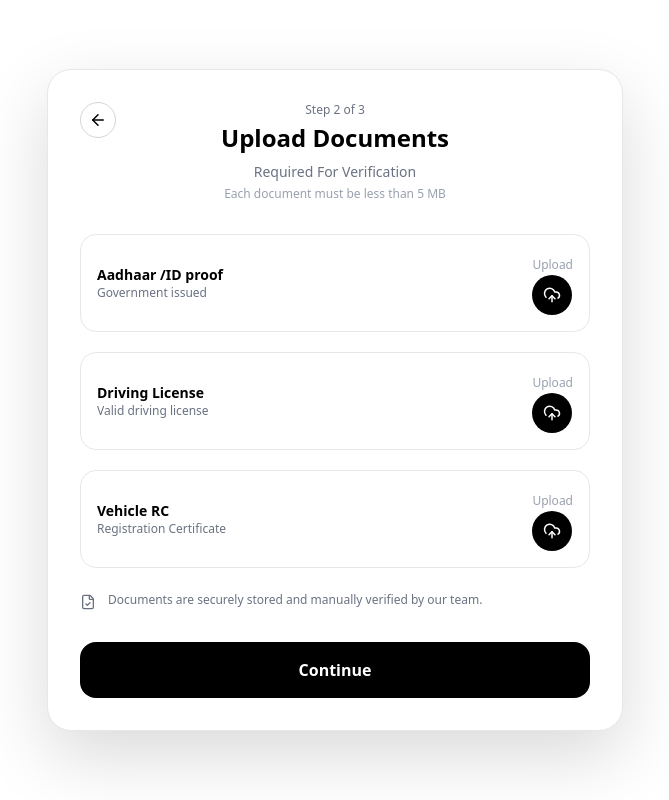
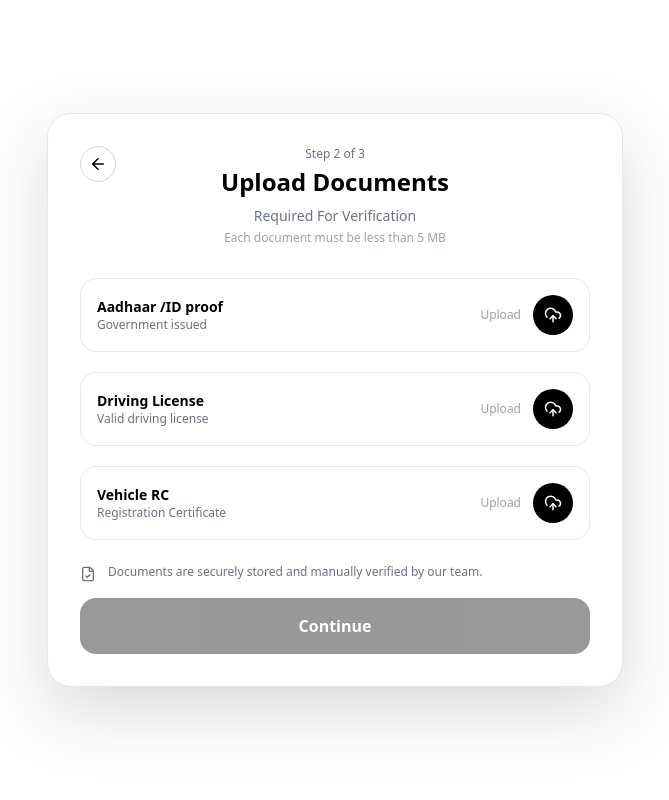
Before and after one commit to suvojitmanna/car_Booking, a Next.js app: page /partner/onboarding/documents in a window 1280 px wide. Shown: the whole page, without its empty margins (305-974 px from the left). Built offline with nearby package versions, Linux system fonts and the light colour scheme; no server answers.

Commit message:
partner login connct to backend

```diff
--- a/src/app/partner/onboarding/bank/page.tsx
+++ b/src/app/partner/onboarding/bank/page.tsx
@@ -1,6 +1,5 @@
-
 "use client";
-
+import axios from "axios";
 import {
   ArrowLeft,
   BadgeCheck,
@@ -8,14 +7,49 @@ import {
   CreditCard,
   Landmark,
   Phone,
+  CircleDashed, // Added this import for the loading spinner
 } from "lucide-react";
 import { motion } from "motion/react";
 import { useRouter } from "next/navigation";
-import React from "react";
+import React, { useState } from "react";
 import { RiSecurePaymentLine } from "react-icons/ri";
 
 const Page = () => {
   const router = useRouter();
+  const [accountHolder, setAccountHolder] = useState("");
+  const [accountNumber, setAccountNumber] = useState("");
+  const [ifsc, setIfsc] = useState("");
+  const [upi, setUpi] = useState("");
+  const [mobileNumber, setMobileNumber] = useState("");
+  const [loading, setLoading] = useState(false);
+  const [error, setError] = useState("");
+
+  const handleBank = async () => {
+    setError("");
+    try {
+      setLoading(true);
+      const { data } = await axios.post("/api/partner/onboarding/bank", {
+        accountHolder,
+        accountNumber,
+        ifsc,
+        upi,
+        mobileNumber,
+      });
+      setLoading(false);
+    } catch (error: any) {
+      setError(
+        error?.response?.data?.message || "Something went wrong during upload",
+      );
+      setLoading(false);
+    }
+  };
+
+  const isButtonDisabled =
+    loading ||
+    !accountHolder.trim() ||
+    !accountNumber.trim() ||
+    !ifsc.trim() ||
+    !mobileNumber.trim();
 
   return (
     <div className="min-h-screen bg-white flex items-center justify-center px-4 py-4 overflow-hidden">
@@ -25,7 +59,6 @@ const Page = () => {
         transition={{ duration: 0.4 }}
         className="w-full max-w-xl bg-white rounded-3xl border border-gray-200 shadow-[0_20px_60px_rgba(0,0,0,0.12)] px-5 py-5 sm:px-7 sm:py-6"
       >
-        {/* Header */}
         <div className="relative text-center">
           <button
             type="button"
@@ -35,9 +68,7 @@ const Page = () => {
             <ArrowLeft size={16} />
           </button>
 
-          <p className="text-[11px] text-gray-500 font-medium">
-            Step 3 of 3
-          </p>
+          <p className="text-[11px] text-gray-500 font-medium">Step 3 of 3</p>
 
           <h1 className="text-xl sm:text-2xl font-bold mt-1">
             Bank & Payout Setup
@@ -48,9 +79,7 @@ const Page = () => {
           </p>
         </div>
 
-        {/* Form */}
         <div className="mt-5 space-y-4">
-          {/* Account Holder */}
           <div>
             <label
               htmlFor="accountHolder"
@@ -60,21 +89,19 @@ const Page = () => {
             </label>
 
             <div className="flex items-center gap-2 mt-1 border-b border-gray-300 focus-within:border-black transition-colors">
-              <BadgeCheck
-                size={17}
-                className="text-gray-400 shrink-0"
-              />
+              <BadgeCheck size={17} className="text-gray-400 shrink-0" />
 
               <input
                 id="accountHolder"
                 type="text"
                 placeholder="As per bank records"
                 className="flex-1 py-1.5 text-sm outline-none bg-transparent"
+                value={accountHolder}
+                onChange={(e) => setAccountHolder(e.target.value)}
               />
             </div>
           </div>
 
-          {/* Account Number */}
           <div>
             <label
               htmlFor="accountNumber"
@@ -84,21 +111,19 @@ const Page = () => {
             </label>
 
             <div className="flex items-center gap-2 mt-1 border-b border-gray-300 focus-within:border-black transition-colors">
-              <CreditCard
-                size={17}
-                className="text-gray-400 shrink-0"
-              />
+              <CreditCard size={17} className="text-gray-400 shrink-0" />
 
               <input
                 id="accountNumber"
                 type="text"
                 placeholder="Enter account number"
                 className="flex-1 py-1.5 text-sm outline-none bg-transparent"
+                value={accountNumber}
+                onChange={(e) => setAccountNumber(e.target.value)}
               />
             </div>
           </div>
 
-          {/* IFSC */}
           <div>
             <label
               htmlFor="ifsc"
@@ -108,21 +133,19 @@ const Page = () => {
             </label>
 
             <div className="flex items-center gap-2 mt-1 border-b border-gray-300 focus-within:border-black transition-colors">
-              <Landmark
-                size={17}
-                className="text-gray-400 shrink-0"
-              />
+              <Landmark size={17} className="text-gray-400 shrink-0" />
 
               <input
                 id="ifsc"
                 type="text"
                 placeholder="HDFC0001234"
                 className="flex-1 py-1.5 text-sm outline-none bg-transparent uppercase"
+                value={ifsc}
+                onChange={(e) => setIfsc(e.target.value)}
               />
             </div>
           </div>
 
-          {/* Mobile */}
           <div>
             <label
               htmlFor="mobile"
@@ -132,10 +155,7 @@ const Page = () => {
             </label>
 
             <div className="flex items-center gap-2 mt-1 border-b border-gray-300 focus-within:border-black transition-colors">
-              <Phone
-                size={17}
-                className="text-gray-400 shrink-0"
-              />
+              <Phone size={17} className="text-gray-400 shrink-0" />
 
               <input
                 id="mobile"
@@ -143,11 +163,12 @@ const Page = () => {
                 placeholder="10 digit mobile number"
                 maxLength={10}
                 className="flex-1 py-1.5 text-sm outline-none bg-transparent"
+                value={mobileNumber}
+                onChange={(e) => setMobileNumber(e.target.value)}
               />
             </div>
           </div>
 
-          {/* UPI */}
           <div>
             <label
               htmlFor="upi"
@@ -167,31 +188,40 @@ const Page = () => {
                 type="text"
                 placeholder="upi@gmail.com"
                 className="flex-1 py-1.5 text-sm outline-none bg-transparent"
+                value={upi}
+                onChange={(e) => setUpi(e.target.value)}
               />
             </div>
           </div>
         </div>
 
-        {/* Verification Message */}
         <div className="mt-4 flex items-start gap-2 text-[11px] sm:text-xs text-gray-500">
-          <CheckCircle
-            size={15}
-            className="mt-0.5 shrink-0"
-          />
+          <CheckCircle size={15} className="mt-0.5 shrink-0" />
 
           <p className="leading-4">
-            Bank details are verified before your first payout.
-            This usually takes 24–48 hours.
+            Bank details are verified before your first payout. This usually
+            takes 24–48 hours.
           </p>
         </div>
 
-        {/* Continue */}
+        {error && (
+          <p className="mt-4 text-red-500 text-sm font-sans text-center">
+            ***{error} !!!
+          </p>
+        )}
+
         <motion.button
           whileHover={{ scale: 1.01 }}
           whileTap={{ scale: 0.98 }}
-          className="mt-5 w-full h-12 rounded-xl bg-black text-white text-sm font-semibold flex items-center justify-center gap-2 disabled:opacity-40 transition cursor-pointer"
+          onClick={handleBank}
+          disabled={isButtonDisabled}
+          className="mt-5 w-full h-12 rounded-xl bg-black text-white text-sm font-semibold flex items-center justify-center gap-2 disabled:opacity-40 disabled:cursor-not-allowed transition cursor-pointer"
         >
-          Continue
+          {loading ? (
+            <CircleDashed className="text-white animate-spin" size={20} />
+          ) : (
+            "Continue"
+          )}
         </motion.button>
       </motion.div>
     </div>
--- a/src/app/partner/onboarding/documents/page.tsx
+++ b/src/app/partner/onboarding/documents/page.tsx
@@ -1,11 +1,65 @@
 "use client";
-import React from "react";
+import React, { useState } from "react";
 import { motion } from "motion/react";
 import { useRouter } from "next/navigation";
-import { ArrowLeft, FileCheck, UploadCloud } from "lucide-react";
+import { ArrowLeft, FileCheck, UploadCloud, CircleDashed } from "lucide-react";
+import axios from "axios";
 
-const page = () => {
+type DocsType = "aadhar" | "license" | "rc";
+
+const Page = () => {
   const router = useRouter();
+  const [docs, setDocs] = useState<Record<DocsType, File | null>>({
+    aadhar: null,
+    license: null,
+    rc: null,
+  });
+
+  const [error, setError] = useState("");
+  const [loading, setLoading] = useState(false);
+
+  const MAX_FILE_SIZE = 5 * 1024 * 1024;
+
+  const handleImage = (doc: DocsType, file: File | null) => {
+    setError("");
+    if (!file) return;
+    if (file.size >= MAX_FILE_SIZE) {
+      setError(`File size for ${doc.toUpperCase()} must be less than 5 MB`);
+      return;
+    }
+    setDocs((prev) => ({ ...prev, [doc]: file }));
+  };
+
+  const handleDocs = async () => {
+    setError("");
+
+    if (!docs.aadhar || !docs.license || !docs.rc) {
+      setError("Please upload all required documents");
+      return;
+    }
+
+    try {
+      setLoading(true);
+      const formdata = new FormData();
+      formdata.append("aadhar", docs.aadhar);
+      formdata.append("license", docs.license);
+      formdata.append("rc", docs.rc);
+
+      const { data } = await axios.post(
+        "/api/partner/onboarding/document",
+        formdata,
+      );
+      setLoading(false);
+    } catch (error: any) {
+      setError(
+        error?.response?.data?.message || "Something went wrong during upload",
+      );
+      setLoading(false);
+    }
+  };
+
+  const isAllUploaded = docs.aadhar && docs.license && docs.rc;
+
   return (
     <div className="min-h-screen bg-white flex items-center justify-center px-4">
       <motion.div
@@ -39,70 +93,137 @@ const page = () => {
         <div className="mt-8 space-y-5">
           <motion.label
             whileHover={{ scale: 1.02 }}
-            className="flex items-center justify-between p-4 rounded-2xl border border-gray-200 cursor-pointer hover:border-black transition"
+            className={`flex items-center justify-between p-4 rounded-2xl border cursor-pointer transition ${
+              docs.aadhar
+                ? "border-green-500 bg-green-50"
+                : "border-gray-200 hover:border-black"
+            }`}
           >
-            <div className="">
+            <div>
               <p className="text-sm font-semibold">Aadhaar /ID proof</p>
               <p className="text-xs text-gray-500">Government issued</p>
             </div>
-            <div className="">
-              <span className="text-xs text-gray-400">Upload</span>
-              <div className="w-10 h-10 rounded-full bg-black text-white flex items-center justify-center">
+            <div className="flex items-center gap-3">
+              <span
+                className={`text-xs font-medium ${docs.aadhar ? "text-green-600" : "text-gray-400"}`}
+              >
+                {docs.aadhar ? "Uploaded ✓" : "Upload"}
+              </span>
+              <div
+                className={`w-10 h-10 rounded-full flex items-center justify-center ${docs.aadhar ? "bg-green-600 text-white" : "bg-black text-white"}`}
+              >
                 <UploadCloud size={18} />
               </div>
             </div>
+            <input
+              type="file"
+              hidden
+              accept="image/*,.pdf"
+              onChange={(e) =>
+                handleImage("aadhar", e.target?.files?.[0] || null)
+              }
+            />
           </motion.label>
 
           <motion.label
             whileHover={{ scale: 1.02 }}
-            className="flex items-center justify-between p-4 rounded-2xl border border-gray-200 cursor-pointer hover:border-black transition"
+            className={`flex items-center justify-between p-4 rounded-2xl border cursor-pointer transition ${
+              docs.license
+                ? "border-green-500 bg-green-50"
+                : "border-gray-200 hover:border-black"
+            }`}
           >
-            <div className="">
+            <div>
               <p className="text-sm font-semibold">Driving License</p>
               <p className="text-xs text-gray-500">Valid driving license</p>
             </div>
-            <div className="">
-              <span className="text-xs text-gray-400">Upload</span>
-              <div className="w-10 h-10 rounded-full bg-black text-white flex items-center justify-center">
+            <div className="flex items-center gap-3">
+              <span
+                className={`text-xs font-medium ${docs.license ? "text-green-600" : "text-gray-400"}`}
+              >
+                {docs.license ? "Uploaded ✓" : "Upload"}
+              </span>
+              <div
+                className={`w-10 h-10 rounded-full flex items-center justify-center ${docs.license ? "bg-green-600 text-white" : "bg-black text-white"}`}
+              >
                 <UploadCloud size={18} />
               </div>
             </div>
+            <input
+              type="file"
+              hidden
+              accept="image/*,.pdf"
+              onChange={(e) =>
+                handleImage("license", e.target?.files?.[0] || null)
+              }
+            />
           </motion.label>
 
           <motion.label
             whileHover={{ scale: 1.02 }}
-            className="flex items-center justify-between p-4 rounded-2xl border border-gray-200 cursor-pointer hover:border-black transition"
+            className={`flex items-center justify-between p-4 rounded-2xl border cursor-pointer transition ${
+              docs.rc
+                ? "border-green-500 bg-green-50"
+                : "border-gray-200 hover:border-black"
+            }`}
           >
-            <div className="">
+            <div>
               <p className="text-sm font-semibold">Vehicle RC</p>
               <p className="text-xs text-gray-500">Registration Certificate</p>
             </div>
-            <div className="">
-              <span className="text-xs text-gray-400">Upload</span>
-              <div className="w-10 h-10 rounded-full bg-black text-white flex items-center justify-center">
+            <div className="flex items-center gap-3">
+              <span
+                className={`text-xs font-medium ${docs.rc ? "text-green-600" : "text-gray-400"}`}
+              >
+                {docs.rc ? "Uploaded ✓" : "Upload"}
+              </span>
+              <div
+                className={`w-10 h-10 rounded-full flex items-center justify-center ${docs.rc ? "bg-green-600 text-white" : "bg-black text-white"}`}
+              >
                 <UploadCloud size={18} />
               </div>
             </div>
+            <input
+              type="file"
+              hidden
+              accept="image/*,.pdf"
+              onChange={(e) => handleImage("rc", e.target?.files?.[0] || null)}
+            />
           </motion.label>
         </div>
 
         <div className="mt-6 flex items-start gap-3 text-xs text-gray-500">
-          <FileCheck size={16} className="mt-0.5" />
+          <FileCheck size={16} className="mt-0.5 shrink-0" />
           <p>
             Documents are securely stored and manually verified by our team.
           </p>
         </div>
 
+        {error && (
+          <p className="mt-2 text-red-500 text-sm font-medium text-center">
+            {error}
+          </p>
+        )}
+
         <motion.button
           whileHover={{ scale: 1.02 }}
           whileTap={{ scale: 0.97 }}
-          className="mt-8 w-full h-14 rounded-2xl bg-black text-white font-semibold flex items-center justify-center gap-2 disabled:opacity-40 transition cursor-pointer"
+          disabled={!isAllUploaded || loading}
+          className="mt-4 w-full h-14 rounded-2xl bg-black text-white font-semibold flex items-center justify-center gap-2 disabled:opacity-40 transition disabled:cursor-not-allowed cursor-pointer"
+          onClick={handleDocs}
         >
-          Continue
+          {loading ? (
+            <>
+              Submitting...
+              <CircleDashed className="text-white animate-spin" />
+            </>
+          ) : (
+            "Continue"
+          )}
         </motion.button>
       </motion.div>
     </div>
   );
 };
 
-export default page;
+export default Page;
--- a/src/app/partner/onboarding/vehicle/page.tsx
+++ b/src/app/partner/onboarding/vehicle/page.tsx
@@ -1,5 +1,13 @@
 "use client";
-import { ArrowLeft, Bike, Car, Package, Truck } from "lucide-react";
+import axios from "axios";
+import {
+  ArrowLeft,
+  Bike,
+  Car,
+  CircleDashed,
+  Package,
+  Truck,
+} from "lucide-react";
 import { motion } from "motion/react";
 import { useRouter } from "next/navigation";
 import React, { useState } from "react";
@@ -17,6 +25,43 @@ const Page = () => {
   const [vehicleType, setVehicleType] = useState("");
   const [vehicleNumber, setVehicleNumber] = useState("");
   const [vehicleModel, setVehicleModel] = useState("");
+  const [error, setError] = useState("");
+  const [loading, setLoading] = useState(false);
+
+  const VEHICLE_REGEX = /^[A-Z]{2}[0-9]{1,2}[A-Z]{0,2}[0-9]{4}$/;
+
+  const handleVehicle = async () => {
+    setError("");
+
+    const number = vehicleNumber.trim().toUpperCase();
+    if (!VEHICLE_REGEX.test(number)) {
+      setError("Invalid vehicle number");
+      return;
+    }
+
+    if (!vehicleType) {
+      setError("Please select a vehicle type");
+      return;
+    }
+
+    if (!vehicleModel.trim()) {
+      setError("Please enter vehicle model");
+      return;
+    }
+
+    try {
+      setLoading(true);
+      const { data } = await axios.post("/api/partner/onboarding/vehicle", {
+        type: vehicleType,
+        number,
+        vehicleModel: vehicleModel.trim(),
+      });
+      setLoading(false);
+    } catch (error: any) {
+      setError(error?.response?.data?.message || "Something went wrong");
+      setLoading(false);
+    }
+  };
 
   return (
     <div className="min-h-screen bg-white flex items-center justify-center px-4">
@@ -59,7 +104,7 @@ const Page = () => {
                     whileHover={{ scale: 1.05 }}
                     whileTap={{ scale: 0.96 }}
                     onClick={() => setVehicleType(v.id)}
-                    className={`rounded-2xl border p-4 flex flex-col items-center gap-2 transition ${active ? "bg-black text-white border-black" : "border-gray-200 hover:border-black"}`}
+                    className={`rounded-2xl border p-4 flex flex-col items-center gap-2 transition ${active ? "bg-black text-white border-black" : "border-gray-200 hover:border-black cursor-pointer"}`}
                   >
                     <div
                       className={`w-11 h-11 rounded-full flex items-center justify-center ${active ? "bg-white text-black" : "bg-black text-white"}`}
@@ -85,7 +130,9 @@ const Page = () => {
           </label>
           <input
             type="text"
-            onChange={(e) => setVehicleNumber(e.target.value)}
+            onChange={(e) =>
+              setVehicleNumber(e.target.value.toLocaleUpperCase())
+            }
             value={vehicleNumber}
             placeholder="MH12AB1234"
             id="vn"
@@ -105,13 +152,30 @@ const Page = () => {
             className="mt-2 w-full border-b border-gray-300 pb-2 text-sm focus:outline-none focus:border-black transition"
           />
         </div>
+        {error && (
+          <p className="mt-1 text-red-500 text-sm font-sans">***{error} !!!</p>
+        )}
 
         <motion.button
           whileHover={{ scale: 1.02 }}
           whileTap={{ scale: 0.97 }}
-          className="mt-8 w-full h-14 rounded-2xl bg-black text-white font-semibold flex items-center justify-center gap-2 disabled:opacity-40 transition cursor-pointer"
+          disabled={
+            loading ||
+            !vehicleType ||
+            !vehicleNumber.trim() ||
+            !vehicleModel.trim()
+          }
+          className="mt-4 w-full h-14 rounded-2xl bg-black text-white font-semibold flex items-center justify-center gap-2 disabled:opacity-40 transition disabled:cursor-not-allowed cursor-pointer"
+          onClick={handleVehicle}
         >
-          Continue
+          {loading ? (
+            <>
+              Submitting...
+              <CircleDashed className="text-white animate-spin" />
+            </>
+          ) : (
+            "Continue"
+          )}
         </motion.button>
       </motion.div>
     </div>
```
Also changed, not shown: src/app/api/partner/onboarding/vehicle/route.ts (+7 -22 lines), src/app/api/partner/onboarding/bank/route.ts (renamed from src/app/api/partner/onboarding/vehicle/bank/route.ts), src/app/api/partner/onboarding/document/route.ts (renamed from src/app/api/partner/onboarding/vehicle/document/route.ts).
